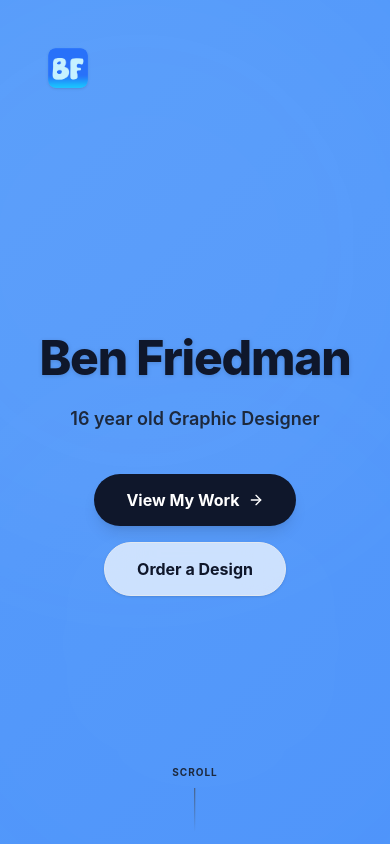
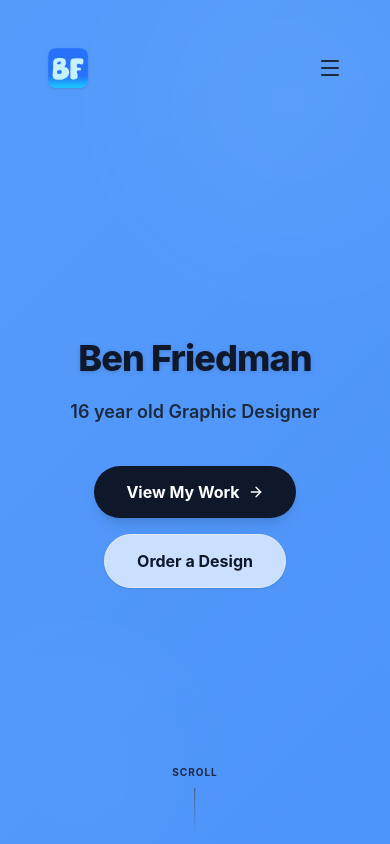
Before and after one commit to tbsjmd/Ben_Friedman, a React (Vite) app: page / in a window 390 px wide. Shown: the top 844 px of the page. Built offline with nearby package versions, Linux system fonts and the light colour scheme; no server answers.

Commit message:
Add SEO tags and improve mobile responsive layout

```diff
--- a/index.html
+++ b/index.html
@@ -4,6 +4,9 @@
     <meta charset="UTF-8" />
     <link rel="icon" type="image/png" href="/images/tab.png" />
     <meta name="viewport" content="width=device-width, initial-scale=1.0" />
+    <meta name="description" content="BF Graphix - Professional graphic design portfolio, modern web design, and digital art services." />
+    <meta name="keywords" content="BF Graphix, Ben Friedman, graphic design, web design, digital art, portfolio, web portfolio, freelance designer" />
+    <meta name="author" content="Ben Friedman" />
     <title>BF Graphix</title>
   </head>
   <body>
--- a/src/components/Hero.jsx
+++ b/src/components/Hero.jsx
@@ -11,7 +11,7 @@ export default function Hero() {
     <section id="home" className="relative min-h-screen flex items-center justify-center overflow-hidden pt-20">
       {/* Abstract Background Elements - Subtle glass bubbles */}
       <motion.div
-        className="absolute top-0 right-0 w-[600px] h-[600px] bg-white/10 rounded-full blur-[80px] pointer-events-none opacity-40"
+        className="absolute top-0 right-0 w-[300px] h-[300px] md:w-[600px] md:h-[600px] bg-white/10 rounded-full blur-[60px] md:blur-[80px] pointer-events-none opacity-40"
         animate={{
           x: [0, 50, 0],
           y: [0, -50, 0],
@@ -20,7 +20,7 @@ export default function Hero() {
         style={{ y: y1 }}
       />
       <motion.div
-        className="absolute bottom-0 left-0 w-[500px] h-[500px] bg-white/5 rounded-full blur-[100px] pointer-events-none opacity-40"
+        className="absolute bottom-0 left-0 w-[250px] h-[250px] md:w-[500px] md:h-[500px] bg-white/5 rounded-full blur-[60px] md:blur-[100px] pointer-events-none opacity-40"
         animate={{
           x: [0, -50, 0],
           y: [0, 50, 0],
@@ -36,7 +36,7 @@ export default function Hero() {
           transition={{ duration: 1, ease: [0.16, 1, 0.3, 1] }}
           style={{ opacity }}
         >
-          <h1 className="text-5xl md:text-7xl font-extrabold tracking-tight mb-4 text-slate-900 leading-tight drop-shadow-sm">
+          <h1 className="text-4xl sm:text-5xl md:text-7xl font-extrabold tracking-tight mb-4 text-slate-900 leading-tight drop-shadow-sm">
             Ben Friedman
           </h1>
           <p className="text-lg md:text-xl text-slate-800 mb-10 max-w-2xl mx-auto leading-relaxed font-semibold">
--- a/src/components/Navigation.jsx
+++ b/src/components/Navigation.jsx
@@ -1,8 +1,10 @@
 import { useState, useEffect } from 'react';
-import { motion } from 'framer-motion';
+import { motion, AnimatePresence } from 'framer-motion';
+import { Menu, X } from 'lucide-react';
 
 export default function Navigation() {
   const [scrolled, setScrolled] = useState(false);
+  const [mobileMenuOpen, setMobileMenuOpen] = useState(false);
 
   useEffect(() => {
     const handleScroll = () => {
@@ -29,6 +31,13 @@ export default function Navigation() {
             <img src="/images/tab.png" alt="BF Logo" className="w-10 h-10 object-contain rounded-lg shadow-sm" />
           </a>
 
+          <button
+            className="md:hidden text-slate-800 hover:text-black transition-colors"
+            onClick={() => setMobileMenuOpen(!mobileMenuOpen)}
+          >
+            {mobileMenuOpen ? <X size={24} /> : <Menu size={24} />}
+          </button>
+
           <nav className="hidden md:block">
             <ul className="flex items-center gap-8">
               <li>
@@ -49,6 +58,26 @@ export default function Navigation() {
           </nav>
         </div>
       </div>
+
+      <AnimatePresence>
+        {mobileMenuOpen && (
+          <motion.div
+            initial={{ opacity: 0, y: -20 }}
+            animate={{ opacity: 1, y: 0 }}
+            exit={{ opacity: 0, y: -20 }}
+            className="md:hidden absolute top-full left-0 w-full px-6 mt-2"
+          >
+            <div className="glass-dark rounded-2xl p-6 flex flex-col gap-4 shadow-xl border border-white/20">
+              <a href="#home" onClick={() => setMobileMenuOpen(false)} className="text-base font-semibold text-slate-800 hover:text-black transition-colors">Home</a>
+              <a href="#work" onClick={() => setMobileMenuOpen(false)} className="text-base font-semibold text-slate-800 hover:text-black transition-colors">Portfolio</a>
+              <a href="#contact" onClick={() => setMobileMenuOpen(false)} className="text-base font-semibold text-slate-800 hover:text-black transition-colors">Contact</a>
+              <a href="#order" onClick={() => setMobileMenuOpen(false)} className="mt-2 text-center py-3 rounded-full bg-slate-900 text-white text-sm font-bold shadow-md">
+                Order Now
+              </a>
+            </div>
+          </motion.div>
+        )}
+      </AnimatePresence>
     </motion.header>
   );
 }
--- a/src/components/OrderSection.jsx
+++ b/src/components/OrderSection.jsx
@@ -180,10 +180,10 @@ export default function OrderSection() {
   };
 
   return (
-    <section id="order" className="relative py-32 px-6 z-10 mt-10">
-      <div className="max-w-4xl mx-auto glass rounded-3xl p-8 md:p-12 border border-slate-300/30">
+    <section id="order" className="relative py-16 md:py-32 px-4 md:px-6 z-10 mt-10">
+      <div className="max-w-4xl mx-auto glass rounded-2xl md:rounded-3xl p-6 md:p-12 border border-slate-300/30">
         <div className="text-center mb-12">
-          <h2 className="text-4xl md:text-5xl font-bold text-slate-900 drop-shadow-sm">Order a Design</h2>
+          <h2 className="text-3xl md:text-5xl font-bold text-slate-900 drop-shadow-sm">Order a Design</h2>
         </div>
 
         {step === 1 ? (
@@ -220,9 +220,9 @@ export default function OrderSection() {
                   <div
                     key={tier.id}
                     onClick={() => setSelectedTier(tier.id)}
-                    className={`relative cursor-pointer rounded-2xl p-6 transition-all duration-300 border ${
+                    className={`relative cursor-pointer rounded-2xl p-5 md:p-6 transition-all duration-300 border ${
                       selectedTier === tier.id
-                        ? 'bg-blue-50 border-blue-400 shadow-md scale-105'
+                        ? 'bg-blue-50 border-blue-400 shadow-md scale-100 md:scale-105'
                         : 'bg-white/50 border-slate-200 hover:border-slate-300 hover:bg-white/80'
                     }`}
                   >
--- a/src/components/Portfolio.jsx
+++ b/src/components/Portfolio.jsx
@@ -11,7 +11,7 @@ const images = [
 
 export default function Portfolio() {
   return (
-    <section id="work" className="relative py-32 px-6 z-10 glass mt-10 rounded-[3rem] mx-4 md:mx-10 border border-slate-300/30">
+    <section id="work" className="relative py-16 md:py-32 px-4 md:px-6 z-10 glass mt-10 rounded-3xl md:rounded-[3rem] mx-4 md:mx-10 border border-slate-300/30">
       <div className="max-w-7xl mx-auto">
         <motion.div
           initial={{ opacity: 0, y: 30 }}
```
